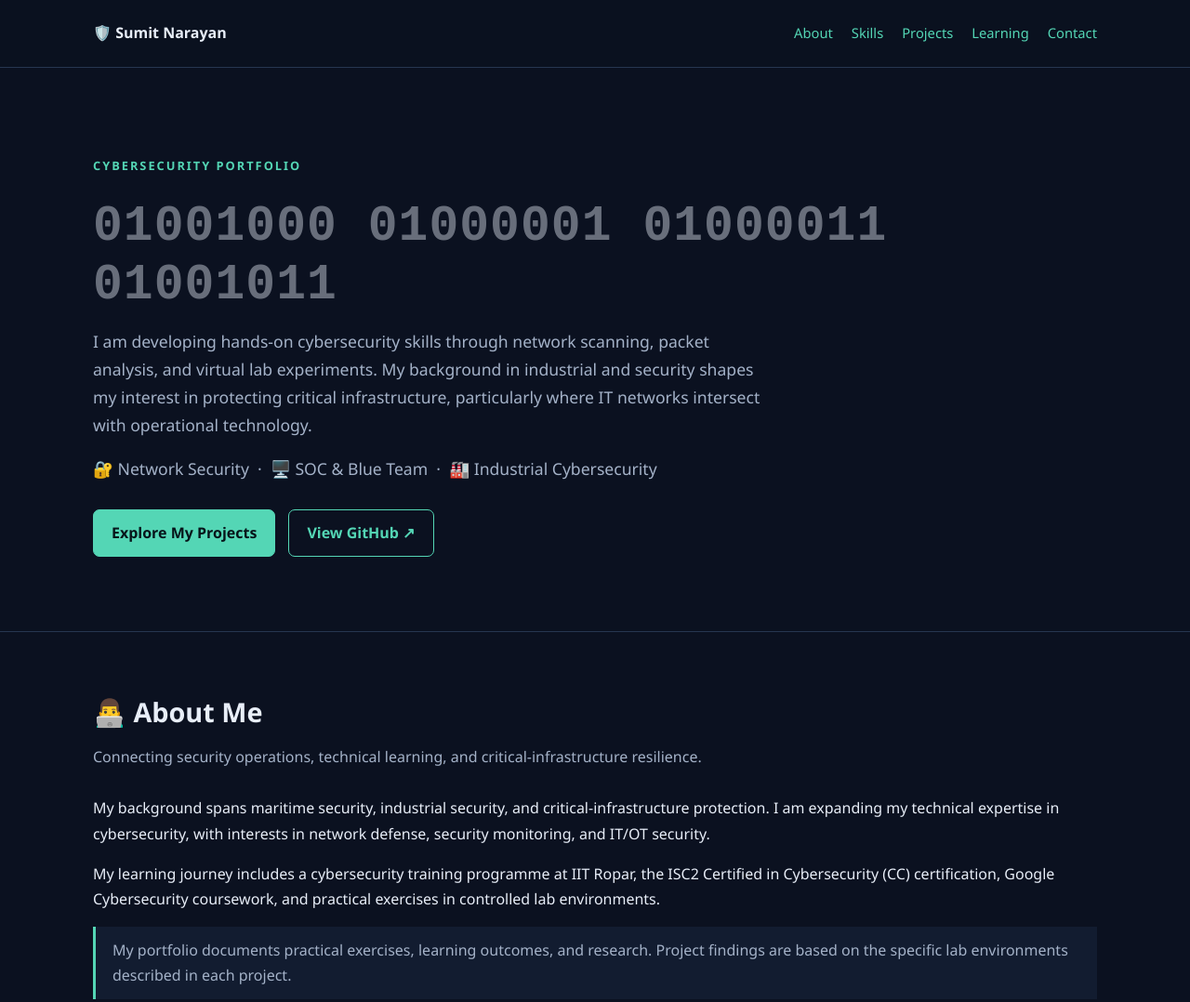
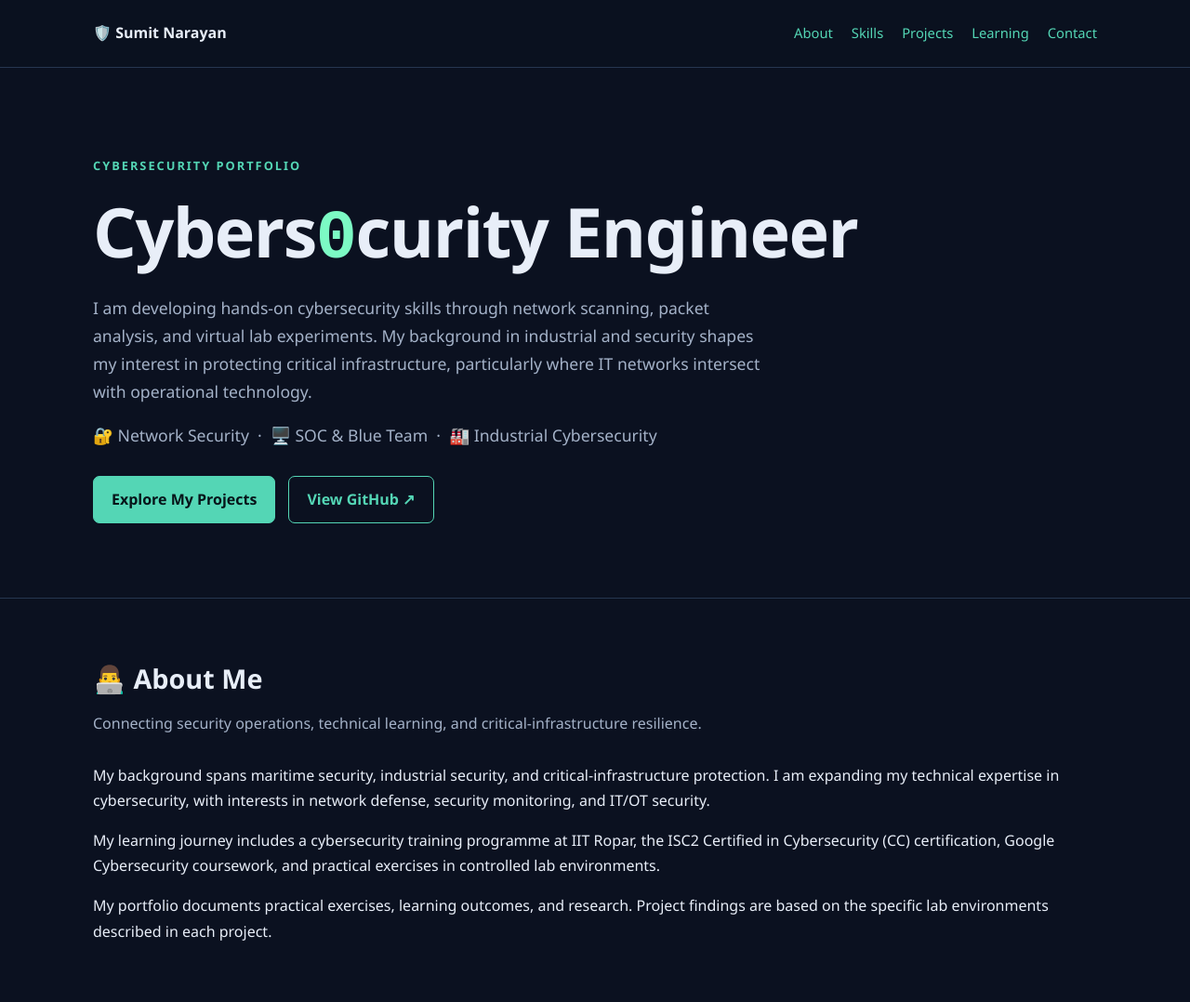
Before and after one commit to sumitnarayan/cybersecurity-portfolio, a plain HTML site: page index.html in a window 1280 px wide. Shown: the top 1078 px of the page at 93% size. Drawn offline with Linux system fonts and the light colour scheme.

Commit message:
Update index.html

```diff
--- a/index.html
+++ b/index.html
@@ -207,33 +207,19 @@
 }
 
 
-/* Animated cybersecurity hero heading */
-.hero-title {
-  line-height: 1.2;
-  overflow-wrap: anywhere;
+#hero-animated-title {
+  white-space: pre-wrap;
 }
 
-#hero-animated-title {
-  display: inline-block;
-  transition: opacity 0.3s ease, transform 0.3s ease;
+#hero-animated-title .hero-char {
+  display: inline;
+  transition: color 0.12s ease;
 }
 
-#hero-animated-title.is-changing {
-  opacity: 0;
-  transform: translateY(8px);
-}
-
-#hero-animated-title.is-binary {
+#hero-animated-title .hero-char.is-bit {
+  color: #7cfac4;
   font-family: "Courier New", monospace;
-  font-size: 0.72em;
-  letter-spacing: 0.02em;
-  overflow-wrap: anywhere;
-}
-
-@media (prefers-reduced-motion: reduce) {
-  #hero-animated-title {
-    transition: none;
-  }
+  font-weight: 800;
 }
 
   </style>
@@ -296,11 +282,11 @@
           Google Cybersecurity coursework, and practical exercises in
           controlled lab environments.
         </p>
-        <div class="notice">
+        <p>
           My portfolio documents practical exercises, learning outcomes,
           and research. Project findings are based on the specific lab
           environments described in each project.
-        </div>
+        </p>
       </div>
     </section>
 
@@ -471,6 +457,7 @@
     </div>
   </footer>
 
+
 <script>
 const animatedTitle = document.getElementById("hero-animated-title");
 
@@ -478,27 +465,56 @@ if (
   animatedTitle &&
   !window.matchMedia("(prefers-reduced-motion: reduce)").matches
 ) {
-  const titles = [
-    { text: "Cybersecurity Engineer", binary: false },
-    { text: "01001000 01000001 01000011 01001011", binary: true }
-  ];
+  const originalText = "Cybersecurity Engineer";
+  const characters = [];
+
+  animatedTitle.replaceChildren();
+
+  for (const character of originalText) {
+    const span = document.createElement("span");
+    span.className = "hero-char";
+    span.textContent = character;
+    animatedTitle.appendChild(span);
+    characters.push({ span, character });
+  }
 
   let currentIndex = 0;
+  let previousIndex = -1;
 
-  setInterval(() => {
-    animatedTitle.classList.add("is-changing");
+  function animateBinary() {
+    // Restore the previously changed character.
+    if (previousIndex >= 0) {
+      const previous = characters[previousIndex];
+      previous.span.textContent = previous.character;
+      previous.span.classList.remove("is-bit");
+    }
 
-    setTimeout(() => {
-      currentIndex = (currentIndex + 1) % titles.length;
-      animatedTitle.textContent = titles[currentIndex].text;
-      animatedTitle.classList.toggle(
-        "is-binary",
-        titles[currentIndex].binary
-      );
-      animatedTitle.classList.remove("is-changing");
-    }, 300);
-  }, 2500);
+    // Skip spaces between words.
+    while (
+      currentIndex < characters.length &&
+      characters[currentIndex].character === " "
+    ) {
+      currentIndex++;
+    }
+
+    // Start again from the beginning.
+    if (currentIndex >= characters.length) {
+      currentIndex = 0;
+    }
+
+    // Transform the current character into 0 or 1.
+    const current = characters[currentIndex];
+    current.span.textContent = Math.random() < 0.5 ? "0" : "1";
+    current.span.classList.add("is-bit");
+
+    previousIndex = currentIndex;
+    currentIndex++;
+  }
+
+  animateBinary();
+  setInterval(animateBinary, 180);
 }
 </script>
+
 </body>
 </html>
```
